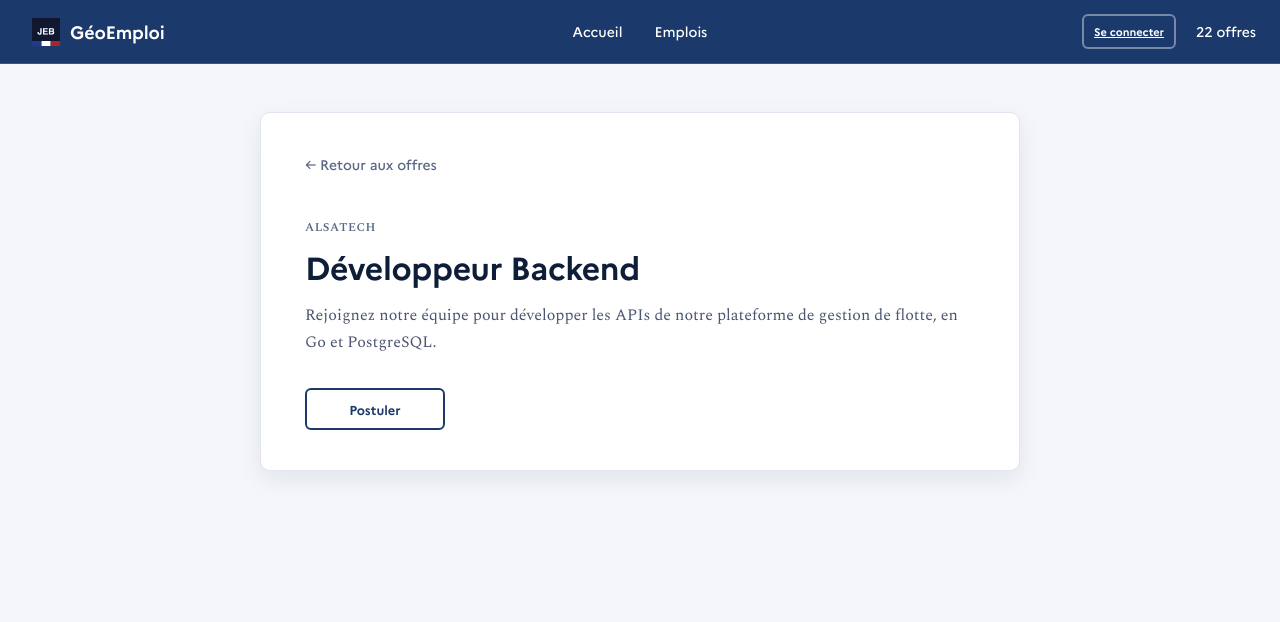
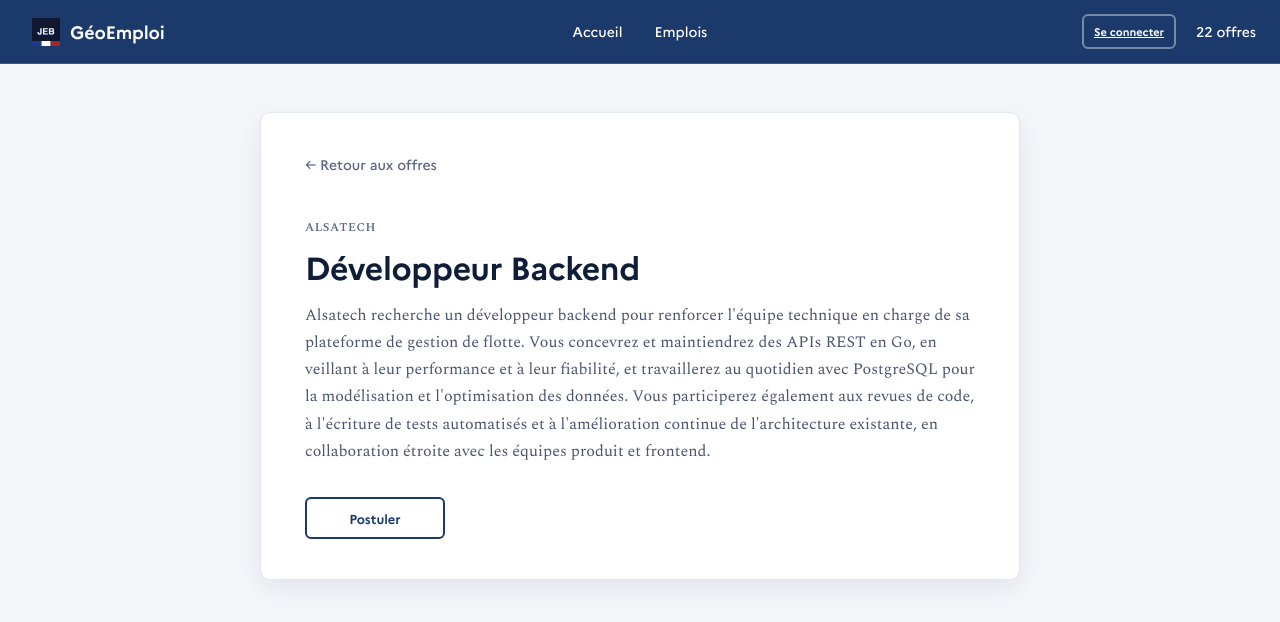
Before and after one commit to RvbyY/Survivor-GeoEmploi, a React (Vite) app in the folder frontend/: page /offres/1 in a window 1280 px wide. Shown: the top 622 px of the page. Built offline with nearby package versions, Linux system fonts and the light colour scheme.

Commit message:
feat(data): add big description do offers

```diff
--- a/frontend/src/components/Map.tsx
+++ b/frontend/src/components/Map.tsx
@@ -103,9 +103,9 @@ export default function MapComponent({ listings, center, hoveredId, onHoverMarke
 
     listings.forEach((listing) => {
       const summaryPreview =
-        listing.summary.length > 90
-          ? listing.summary.slice(0, 90) + '…'
-          : listing.summary
+        listing.description.length > 90
+          ? listing.description.slice(0, 90) + '…'
+          : listing.description
 
       const popupHtml = `
         <div class="listing-popup__content">
--- a/frontend/src/components/Offerlist.tsx
+++ b/frontend/src/components/Offerlist.tsx
@@ -25,7 +25,7 @@ function OfferList({ listings, hoveredId, onHover, collapsed }: OfferListProps)
         >
           <p className="offer-card__company">{listing.company}</p>
           <p className="offer-card__title">{listing.title}</p>
-          <p className="offer-card__summary">{listing.summary}</p>
+          <p className="offer-card__description">{listing.description}</p>
         </Link>
       ))}
     </div>
--- a/frontend/src/data/mockListings.ts
+++ b/frontend/src/data/mockListings.ts
@@ -2,34 +2,210 @@ export type Listing = {
   id: number
   title: string
   company: string
-  summary: string
+  description: string
   lat: number
   lng: number
 }
 
 const mockListings: Listing[] = [
-  { id: 1, title: 'Développeur Backend', company: 'Alsatech', summary: "Rejoignez notre équipe pour développer les APIs de notre plateforme de gestion de flotte, en Go et PostgreSQL.", lat: 48.5734, lng: 7.7521 },
-  { id: 2, title: 'Chargée de communication', company: 'Cigogne Digital', summary: "Pilotez la stratégie de communication digitale d'une agence en pleine croissance, réseaux sociaux et contenus inclus.", lat: 48.5820, lng: 7.7455 },
-  { id: 3, title: 'Data Analyst', company: 'NovaRhin', summary: "Analysez les données de nos clients industriels pour optimiser leurs chaînes de production.", lat: 48.5850, lng: 7.7590 },
-  { id: 4, title: 'Assistant RH', company: 'Kleber Informatique', summary: "Accompagnez le recrutement et l'intégration de nos nouveaux collaborateurs dans une PME de 40 personnes.", lat: 48.5789, lng: 7.7460 },
-  { id: 5, title: 'Ingénieur réseau', company: 'Strasnet Solutions', summary: "Administrez et sécurisez l'infrastructure réseau de nos clients professionnels en Alsace.", lat: 48.5701, lng: 7.7633 },
-  { id: 6, title: 'Développeuse Frontend', company: 'Ill Valley Tech', summary: "Construisez des interfaces React pour notre solution de gestion de projet utilisée par 200 entreprises.", lat: 48.5333, lng: 7.7167 },
-  { id: 7, title: 'Technicien support informatique', company: 'Rhénacom', summary: "Assurez le support technique de premier niveau pour nos clients professionnels de la région.", lat: 48.5290, lng: 7.7200 },
-  { id: 8, title: 'Comptable', company: 'Vosges Software', summary: "Gérez la comptabilité générale d'une entreprise de développement logiciel de 25 personnes.", lat: 48.6050, lng: 7.7510 },
-  { id: 9, title: 'Chef de projet digital', company: 'EuroRhin Systems', summary: "Coordonnez nos projets clients de la conception au déploiement, en lien avec les équipes techniques.", lat: 48.6020, lng: 7.7480 },
-  { id: 10, title: 'Vendeur en magasin', company: 'Maison Fischer', summary: "Rejoignez notre équipe de vente dans notre boutique du centre-ville de Haguenau.", lat: 48.8167, lng: 7.7833 },
-  { id: 11, title: 'Product Owner', company: 'Cathédrale Data', summary: "Définissez la roadmap produit de notre solution SaaS destinée aux collectivités locales.", lat: 48.8140, lng: 7.7900 },
-  { id: 12, title: 'Designer UX/UI', company: 'Alsatech', summary: "Concevez des interfaces intuitives pour nos applications métier, du wireframe au prototype final.", lat: 48.0794, lng: 7.3585 },
-  { id: 13, title: 'Ingénieur DevOps', company: 'NovaRhin', summary: "Automatisez et fiabilisez nos pipelines de déploiement sur infrastructure cloud souveraine.", lat: 48.0750, lng: 7.3620 },
-  { id: 14, title: 'Administrateur systèmes', company: 'Strasnet Solutions', summary: "Maintenez et sécurisez les serveurs de nos clients, avec astreinte technique ponctuelle.", lat: 47.7508, lng: 7.3359 },
-  { id: 15, title: 'Responsable logistique', company: 'Manufacture du Rhin', summary: "Organisez les flux logistiques de notre site de production mulhousien.", lat: 47.7460, lng: 7.3400 },
-  { id: 16, title: 'Consultant SAP', company: 'EuroRhin Systems', summary: "Accompagnez nos clients industriels dans le déploiement de modules SAP sur mesure.", lat: 48.2603, lng: 7.4547 },
-  { id: 17, title: 'Développeur mobile', company: 'Cigogne Digital', summary: "Développez notre application mobile React Native utilisée par plus de 50 000 utilisateurs.", lat: 48.7406, lng: 7.3622 },
-  { id: 18, title: 'Chargé de clientèle', company: 'Rhénacom', summary: "Assurez le suivi et la satisfaction de notre portefeuille de clients professionnels.", lat: 48.4667, lng: 7.4833 },
-  { id: 19, title: 'Technicien de maintenance', company: 'Manufacture du Rhin', summary: "Intervenez sur les équipements industriels de notre site de production, en horaires d'équipe.", lat: 48.5333, lng: 7.5000 },
-  { id: 20, title: 'Ingénieur DevOps', company: 'Informatique', summary: "Rejoignez notre équipe infrastructure pour fiabiliser nos plateformes clients à fort trafic.", lat: 48.8566, lng: 2.3522 },
-  { id: 21, title: 'Développeur Backend', company: 'Valley Tech', summary: "Concevez les services backend de notre marketplace B2B, en environnement microservices.", lat: 45.7640, lng: 4.8357 },
-  { id: 22, title: 'Data Analyst', company: 'Software', summary: "Exploitez les données d'usage de nos produits pour orienter nos décisions produit.", lat: 43.2965, lng: 5.3698 },
+  {
+    id: 1,
+    title: 'Développeur Backend',
+    company: 'Alsatech',
+    description:
+      "Alsatech recherche un développeur backend pour renforcer l'équipe technique en charge de sa plateforme de gestion de flotte. Vous concevrez et maintiendrez des APIs REST en Go, en veillant à leur performance et à leur fiabilité, et travaillerez au quotidien avec PostgreSQL pour la modélisation et l'optimisation des données. Vous participerez également aux revues de code, à l'écriture de tests automatisés et à l'amélioration continue de l'architecture existante, en collaboration étroite avec les équipes produit et frontend.",
+    lat: 48.5734,
+    lng: 7.7521,
+  },
+  {
+    id: 2,
+    title: 'Chargée de communication',
+    company: 'Cigogne Digital',
+    description:
+      "Cigogne Digital, agence en pleine croissance, recrute une chargée de communication pour piloter sa stratégie digitale. Vous serez responsable de la ligne éditoriale sur les réseaux sociaux, de la création de contenus (visuels, vidéos courtes, newsletters) et du suivi des performances des campagnes. Vous collaborerez avec les équipes design et commerciales pour aligner la communication sur les objectifs de croissance de l'agence, et assurerez une veille active sur les tendances du secteur.",
+    lat: 48.5820,
+    lng: 7.7455,
+  },
+  {
+    id: 3,
+    title: 'Data Analyst',
+    company: 'NovaRhin',
+    description:
+      "NovaRhin accompagne des clients industriels dans l'optimisation de leurs chaînes de production et recherche un data analyst pour renforcer son équipe data. Vous collecterez, nettoierez et analyserez des données de production afin d'identifier des leviers d'amélioration opérationnelle, et présenterez vos conclusions sous forme de tableaux de bord clairs et exploitables. Une bonne maîtrise de SQL et d'un outil de visualisation (Power BI ou équivalent) est attendue, ainsi qu'un goût prononcé pour le travail en environnement industriel.",
+    lat: 48.5850,
+    lng: 7.7590,
+  },
+  {
+    id: 4,
+    title: 'Assistant RH',
+    company: 'Kleber Informatique',
+    description:
+      "Kleber Informatique, PME de 40 personnes spécialisée dans les solutions logicielles, recherche un assistant RH pour accompagner le recrutement et l'intégration des nouveaux collaborateurs. Vous participerez à la rédaction et à la diffusion des offres d'emploi, au tri des candidatures, à l'organisation des entretiens et à la mise en place des parcours d'onboarding. Vous assisterez également l'équipe RH dans la gestion administrative courante et le suivi de la vie des contrats.",
+    lat: 48.5789,
+    lng: 7.7460,
+  },
+  {
+    id: 5,
+    title: 'Ingénieur réseau',
+    company: 'Strasnet Solutions',
+    description:
+      "Strasnet Solutions recherche un ingénieur réseau pour administrer et sécuriser l'infrastructure réseau de ses clients professionnels en Alsace. Vous interviendrez sur le déploiement, la configuration et la supervision d'équipements réseau (routeurs, switchs, pare-feux), et serez en charge du diagnostic et de la résolution des incidents. Une expertise sur les protocoles réseau standards et une sensibilité forte à la cybersécurité sont indispensables pour ce poste.",
+    lat: 48.5701,
+    lng: 7.7633,
+  },
+  {
+    id: 6,
+    title: 'Développeuse Frontend',
+    company: 'Ill Valley Tech',
+    description:
+      "Ill Valley Tech développe une solution de gestion de projet utilisée par plus de 200 entreprises et recherche une développeuse frontend pour enrichir son produit. Vous construirez des interfaces en React, en veillant à l'accessibilité, à la performance et à la cohérence visuelle de l'application. Vous travaillerez en étroite collaboration avec les designers UX/UI et les développeurs backend au sein d'une équipe agile, avec des cycles de livraison courts et réguliers.",
+    lat: 48.5333,
+    lng: 7.7167,
+  },
+  {
+    id: 7,
+    title: 'Technicien support informatique',
+    company: 'Rhénacom',
+    description:
+      "Rhénacom recherche un technicien support informatique pour assurer le support technique de premier niveau auprès de ses clients professionnels de la région. Vous prendrez en charge les demandes d'assistance par téléphone et à distance, diagnostiquerez les incidents matériels et logiciels, et escaladerez les cas complexes vers les équipes spécialisées. Un bon relationnel client et une rigueur dans le suivi des tickets sont essentiels pour réussir dans ce poste.",
+    lat: 48.5290,
+    lng: 7.7200,
+  },
+  {
+    id: 8,
+    title: 'Comptable',
+    company: 'Vosges Software',
+    description:
+      "Vosges Software, entreprise de développement logiciel de 25 personnes, recherche un comptable pour gérer sa comptabilité générale. Vous serez en charge de la saisie et du suivi des écritures comptables, du rapprochement bancaire, de la préparation des déclarations fiscales et de l'assistance à la clôture des comptes annuels en lien avec l'expert-comptable. Vous travaillerez en collaboration directe avec la direction financière de l'entreprise.",
+    lat: 48.6050,
+    lng: 7.7510,
+  },
+  {
+    id: 9,
+    title: 'Chef de projet digital',
+    company: 'EuroRhin Systems',
+    description:
+      "EuroRhin Systems recherche un chef de projet digital pour coordonner ses projets clients de la conception au déploiement. Vous serez l'interlocuteur privilégié des clients, traduirez leurs besoins en spécifications fonctionnelles, et piloterez les équipes techniques internes pour garantir le respect des délais, du budget et de la qualité. Une expérience en gestion de projet agile et de bonnes compétences en communication sont fortement appréciées.",
+    lat: 48.6020,
+    lng: 7.7480,
+  },
+  {
+    id: 10,
+    title: 'Vendeur en magasin',
+    company: 'Maison Fischer',
+    description:
+      "Maison Fischer recrute un vendeur pour rejoindre son équipe dans sa boutique du centre-ville de Haguenau. Vous accueillerez et conseillerez la clientèle, participerez à la mise en valeur des produits en rayon, et contribuerez à la bonne tenue du magasin au quotidien. Le sens du service, l'aisance relationnelle et le goût du commerce sont des qualités essentielles pour ce poste.",
+    lat: 48.8167,
+    lng: 7.7833,
+  },
+  {
+    id: 11,
+    title: 'Product Owner',
+    company: 'Cathédrale Data',
+    description:
+      "Cathédrale Data recherche un product owner pour définir la roadmap de sa solution SaaS destinée aux collectivités locales. Vous recueillerez les besoins des utilisateurs et des parties prenantes, rédigerez les user stories, et prioriserez le backlog en lien avec les équipes de développement. Vous jouerez un rôle clé dans les cérémonies agiles et dans la démonstration régulière des fonctionnalités livrées aux clients.",
+    lat: 48.8140,
+    lng: 7.7900,
+  },
+  {
+    id: 12,
+    title: 'Designer UX/UI',
+    company: 'Alsatech',
+    description:
+      "Alsatech recherche un designer UX/UI pour concevoir des interfaces intuitives destinées à ses applications métier. Vous mènerez des recherches utilisateurs, réaliserez des wireframes puis des prototypes interactifs, et travaillerez en étroite collaboration avec les développeurs pour garantir une intégration fidèle de vos maquettes. La maîtrise d'outils tels que Figma et une sensibilité forte à l'ergonomie sont attendues.",
+    lat: 48.0794,
+    lng: 7.3585,
+  },
+  {
+    id: 13,
+    title: 'Ingénieur DevOps',
+    company: 'NovaRhin',
+    description:
+      "NovaRhin recherche un ingénieur DevOps pour automatiser et fiabiliser ses pipelines de déploiement sur infrastructure cloud souveraine. Vous mettrez en place des chaînes d'intégration et de déploiement continu, superviserez la performance des environnements de production, et contribuerez à l'amélioration des pratiques d'infrastructure as code au sein de l'équipe technique. Une bonne connaissance de Docker, Kubernetes et des outils CI/CD est requise.",
+    lat: 48.0750,
+    lng: 7.3620,
+  },
+  {
+    id: 14,
+    title: 'Administrateur systèmes',
+    company: 'Strasnet Solutions',
+    description:
+      "Strasnet Solutions recherche un administrateur systèmes pour maintenir et sécuriser les serveurs de ses clients. Vous assurerez la supervision, les mises à jour et les sauvegardes des infrastructures, interviendrez en cas d'incident, et participerez à une astreinte technique ponctuelle en dehors des horaires classiques. Une bonne maîtrise des environnements Linux et Windows Server est indispensable pour ce poste.",
+    lat: 47.7508,
+    lng: 7.3359,
+  },
+  {
+    id: 15,
+    title: 'Responsable logistique',
+    company: 'Manufacture du Rhin',
+    description:
+      "Manufacture du Rhin recherche un responsable logistique pour organiser les flux logistiques de son site de production mulhousien. Vous piloterez la gestion des stocks, la réception et l'expédition des marchandises, et coordonnerez les équipes d'entrepôt pour garantir le respect des délais de production. Une expérience en gestion de la chaîne logistique dans un environnement industriel est un atout majeur.",
+    lat: 47.7460,
+    lng: 7.3400,
+  },
+  {
+    id: 16,
+    title: 'Consultant SAP',
+    company: 'EuroRhin Systems',
+    description:
+      "EuroRhin Systems recherche un consultant SAP pour accompagner ses clients industriels dans le déploiement de modules SAP sur mesure. Vous analyserez les besoins métier, paramétrerez les modules concernés, et assurerez la formation ainsi que le support des utilisateurs finaux lors de la mise en production. Une expérience confirmée sur au moins un module SAP (FI/CO, MM ou SD) est requise.",
+    lat: 48.2603,
+    lng: 7.4547,
+  },
+  {
+    id: 17,
+    title: 'Développeur mobile',
+    company: 'Cigogne Digital',
+    description:
+      "Cigogne Digital recherche un développeur mobile pour faire évoluer son application React Native utilisée par plus de 50 000 utilisateurs. Vous développerez de nouvelles fonctionnalités, optimiserez les performances de l'application sur iOS et Android, et travaillerez en étroite collaboration avec l'équipe backend pour l'intégration des APIs. Une attention particulière sera portée à la qualité de l'expérience utilisateur et à la stabilité de l'application.",
+    lat: 48.7406,
+    lng: 7.3622,
+  },
+  {
+    id: 18,
+    title: 'Chargé de clientèle',
+    company: 'Rhénacom',
+    description:
+      "Rhénacom recherche un chargé de clientèle pour assurer le suivi et la satisfaction de son portefeuille de clients professionnels. Vous serez l'interlocuteur privilégié des clients au quotidien, traiterez leurs demandes et réclamations, et identifierez des opportunités de développement commercial au sein de votre portefeuille. Une forte orientation client et de bonnes capacités de négociation sont attendues.",
+    lat: 48.4667,
+    lng: 7.4833,
+  },
+  {
+    id: 19,
+    title: 'Technicien de maintenance',
+    company: 'Manufacture du Rhin',
+    description:
+      "Manufacture du Rhin recherche un technicien de maintenance pour intervenir sur les équipements industriels de son site de production, en horaires d'équipe. Vous assurerez la maintenance préventive et corrective des machines, diagnostiquerez les pannes et interviendrez rapidement pour limiter les arrêts de production. Une formation en électromécanique ou maintenance industrielle est souhaitée.",
+    lat: 48.5333,
+    lng: 7.5000,
+  },
+  {
+    id: 20,
+    title: 'Ingénieur DevOps',
+    company: 'Informatique',
+    description:
+      "Cette entreprise parisienne recherche un ingénieur DevOps pour rejoindre son équipe infrastructure et fiabiliser ses plateformes clients à fort trafic. Vous concevrez et maintiendrez des pipelines de déploiement automatisés, superviserez la disponibilité des services en production, et participerez à la définition des standards d'infrastructure cloud de l'entreprise. Une expérience solide sur AWS ou GCP ainsi que sur les outils d'orchestration de conteneurs est attendue.",
+    lat: 48.8566,
+    lng: 2.3522,
+  },
+  {
+    id: 21,
+    title: 'Développeur Backend',
+    company: 'Valley Tech',
+    description:
+      "Valley Tech recherche un développeur backend pour concevoir les services de sa marketplace B2B, dans un environnement microservices. Vous participerez à la conception, au développement et à la maintenance d'APIs performantes, et collaborerez avec les équipes produit pour livrer des fonctionnalités répondant aux besoins des professionnels utilisateurs de la plateforme. Une bonne connaissance des architectures distribuées est un plus.",
+    lat: 45.7640,
+    lng: 4.8357,
+  },
+  {
+    id: 22,
+    title: 'Data Analyst',
+    company: 'Software',
+    description:
+      "Cette entreprise marseillaise recherche un data analyst pour exploiter les données d'usage de ses produits et orienter les décisions produit. Vous construirez des tableaux de bord de suivi, mènerez des analyses ad hoc pour répondre aux questions des équipes produit et marketing, et contribuerez à la mise en place d'une culture data au sein de l'entreprise. La maîtrise de SQL et d'un langage comme Python est appréciée.",
+    lat: 43.2965,
+    lng: 5.3698,
+  },
 ]
 
 export default mockListings
--- a/frontend/src/pages/Map.tsx
+++ b/frontend/src/pages/Map.tsx
@@ -107,7 +107,7 @@ function MapPage() {
           <span
             className={
               isListOpen
-                ? 'list-toggle__chevron list-toggle__chevron--right'
+                ? 'liast-toggle__chevron list-toggle__chevron--right'
                 : 'list-toggle__chevron list-toggle__chevron--left'
             }
           />
--- a/frontend/src/pages/Offerdetail.tsx
+++ b/frontend/src/pages/Offerdetail.tsx
@@ -40,7 +40,7 @@ export default function OfferDetail() {
 
         <p className="offer-detail__company">{listing.company}</p>
         <h1>{listing.title}</h1>
-        <p className="offer-detail__summary">{listing.summary}</p>
+        <p className="offer-detail__summary">{listing.description}</p>
 
         <button className="btn btn--primary offer-detail__apply" onClick={handleApply}>
           Postuler
```
